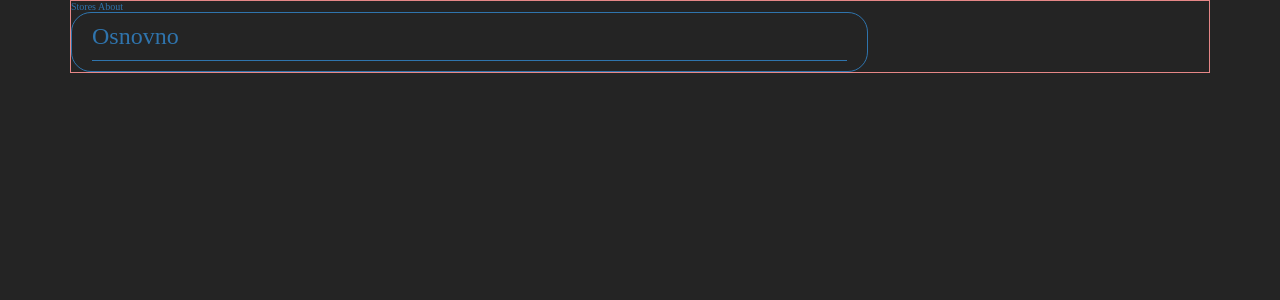
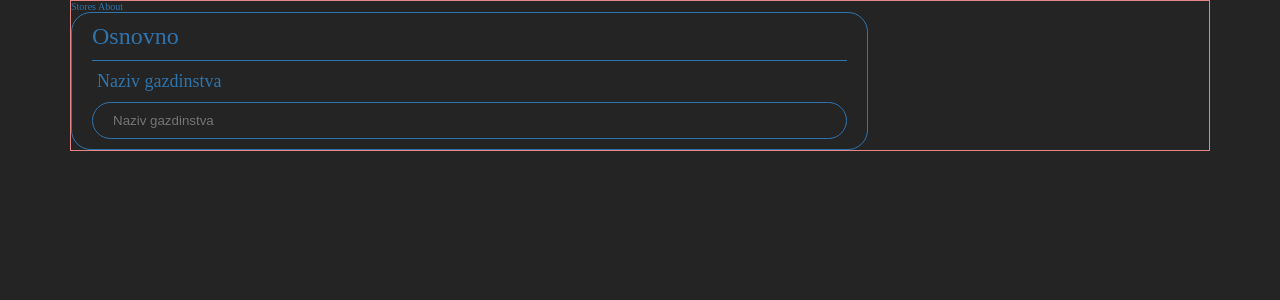
Before and after one commit to PetarPaskas/kupuj-prirodno, a React (Vite) app in the folder kupuj-prirodno/: page / in a window 1280 px wide. Shown: the top 300 px of the page. Built offline with nearby package versions, Linux system fonts and the light colour scheme.

Commit message:
basic-about-form

```diff
--- a/kupuj-prirodno/src/assets/scss/components/option-section.scss
+++ b/kupuj-prirodno/src/assets/scss/components/option-section.scss
@@ -12,6 +12,8 @@
     }
 
     &__row{
-
+        &:not(:first-child){
+            margin-top:1rem;
+        }
     }
 }
--- /dev/null
+++ b/kupuj-prirodno/src/assets/scss/components/text-input.scss
@@ -0,0 +1,27 @@
+.text_input{
+    display: inline-block;
+
+    &__input{
+        display: inline-block;
+        border:1px solid var(--skyblue);
+        border-radius: 2rem;
+        background-color: transparent;
+        outline: none;
+        padding:1rem 2rem;
+        color:rgb(184, 184, 184);
+
+        &::placeholder{
+        }
+        &:focus{
+            outline: none;
+        }
+    }
+
+    &__label{
+        display: block;
+        margin-bottom: 1rem;
+        font-size: 1.8rem;
+        padding-left:.5rem;
+        font-weight: 500;
+    }
+}
--- a/kupuj-prirodno/src/assets/scss/main.scss
+++ b/kupuj-prirodno/src/assets/scss/main.scss
@@ -27,3 +27,4 @@
 @import "./components/store-description.scss";
 @import "./components/store-product-group.scss";
 @import "./components/store-product-list.scss";
+@import "./components/text-input.scss";
--- a/kupuj-prirodno/src/assets/scss/pages/stores-about.scss
+++ b/kupuj-prirodno/src/assets/scss/pages/stores-about.scss
@@ -10,4 +10,12 @@
     &__basic{
 
     }
+
+    & .text_input{
+        display: block;
+
+        &__input{
+            width: 100%;
+        }
+    }
 }
--- a/kupuj-prirodno/src/pages/StoresAbout/basic-about-form/basic-about-form.tsx
+++ b/kupuj-prirodno/src/pages/StoresAbout/basic-about-form/basic-about-form.tsx
@@ -1,6 +1,7 @@
 import OptionSection from "../../../shared/option-section/option-section";
 import OptionSectionRow from "../../../shared/option-section/option-section-row/option-section-row";
 import OptionSectionTitle from "../../../shared/option-section/option-section-title/option-section-title";
+import TextInput from "../../../shared/text-input/text-input";
 
 interface BasicAboutFormProps{
 
@@ -12,7 +13,12 @@ const BasicAboutForm = ({}:BasicAboutFormProps)=>{
                     <OptionSectionRow>
                         <OptionSectionTitle>Osnovno</OptionSectionTitle>
                     </OptionSectionRow>
-
+                    <OptionSectionRow>
+                        <TextInput
+                            label="Naziv gazdinstva"
+                            placeholder="Naziv gazdinstva"
+                            />
+                    </OptionSectionRow>
                 </OptionSection>
     </div>
 }
--- a/kupuj-prirodno/src/shared/text-input/text-input.tsx
+++ b/kupuj-prirodno/src/shared/text-input/text-input.tsx
@@ -0,0 +1,22 @@
+interface TextInputProps{
+    label:string,
+    placeholder:string
+    value?:string,
+    name?:string
+}
+
+const TextInput = ({label, placeholder, value, name}:TextInputProps)=>{
+    return <div className="text_input">
+        <label>
+            <span className="text_input__label">{label}</span>
+            <input
+                type="text"
+                className="text_input__input"
+                placeholder={placeholder}
+                value={value}
+                name={name || "input_field"}/>
+        </label>
+    </div>
+}
+
+export default TextInput
```
